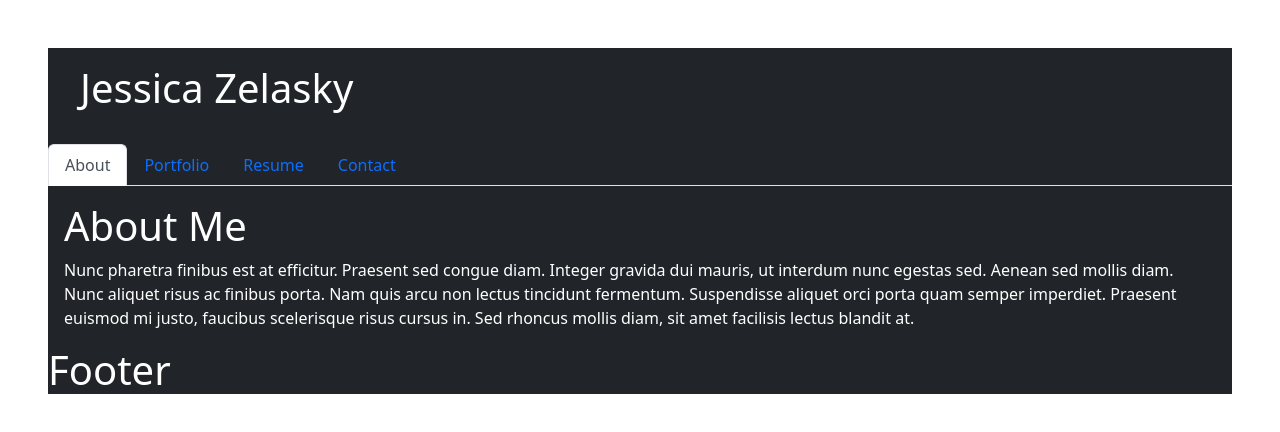
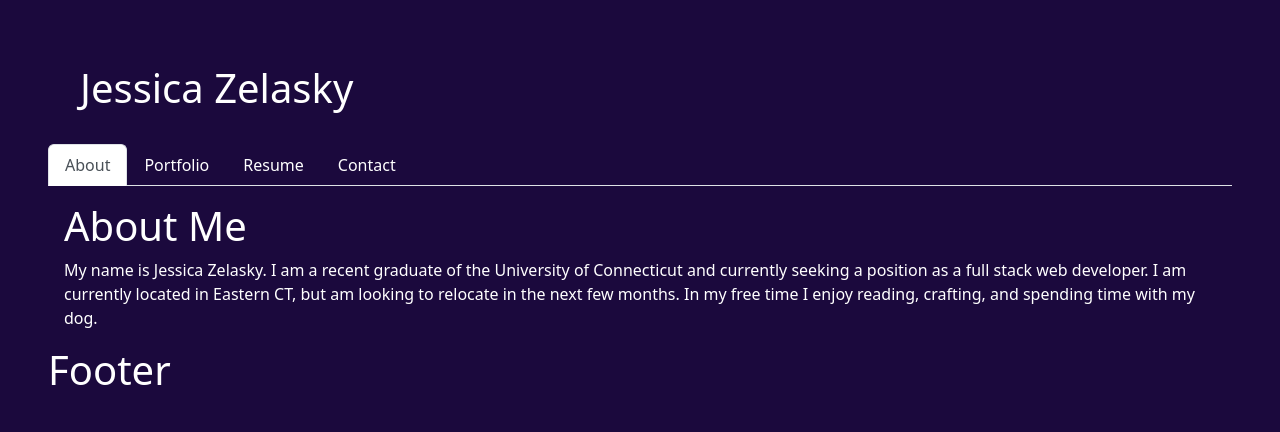
Before and after one commit to jzelasky/my-portfolio, a React (Create React App) app: page / in a window 1280 px wide. Shown: the top 432 px of the page. Built offline with nearby package versions, Linux system fonts and the light colour scheme.

Commit message:
styled navbar

```diff
--- a/src/App.js
+++ b/src/App.js
@@ -1,5 +1,6 @@
 import React from "react";
 import PortfolioContainer from "./components/PortfolioContainer";
+import './css/styles.css'
 
 const App = () => <PortfolioContainer />;
 
--- a/src/components/PortfolioContainer.js
+++ b/src/components/PortfolioContainer.js
@@ -27,7 +27,7 @@ export default function PortfolioContainer() {
 
     return (
 
-        <div class="m-5 bg-dark text-white">
+        <div class="m-5">
             <Header/>
             <Navigation currentPage={currentPage} handlePageChange={handlePageChange}/>
             {renderPage()}
--- a/src/components/pages/About.js
+++ b/src/components/pages/About.js
@@ -5,12 +5,7 @@ export default function About() {
     <div class="m-3">
       <h1>About Me</h1>
       <p>
-        Nunc pharetra finibus est at efficitur. Praesent sed congue diam.
-        Integer gravida dui mauris, ut interdum nunc egestas sed. Aenean sed
-        mollis diam. Nunc aliquet risus ac finibus porta. Nam quis arcu non
-        lectus tincidunt fermentum. Suspendisse aliquet orci porta quam semper
-        imperdiet. Praesent euismod mi justo, faucibus scelerisque risus cursus
-        in. Sed rhoncus mollis diam, sit amet facilisis lectus blandit at.
+        My name is Jessica Zelasky. I am a recent graduate of the University of Connecticut and currently seeking a position as a full stack web developer. I am currently located in Eastern CT, but am looking to relocate in the next few months. In my free time I enjoy reading, crafting, and spending time with my dog.
       </p>
     </div>
   );
--- a/src/components/pages/Contact.js
+++ b/src/components/pages/Contact.js
@@ -4,6 +4,7 @@ export default function Contact() {
   return (
     <div>
       <h1>Contact</h1>
+
     </div>
   );
 }
--- /dev/null
+++ b/src/css/styles.css
@@ -0,0 +1,13 @@
+* {
+    background-color: #1b093d;
+    color: white;
+}
+
+
+/*style to override default link colorss*/
+a:link {
+    color: white
+}
+a:visited {
+    color: white;
+}
```
Also changed, not shown: src/components/Navigation.js (line endings or trailing spaces).
